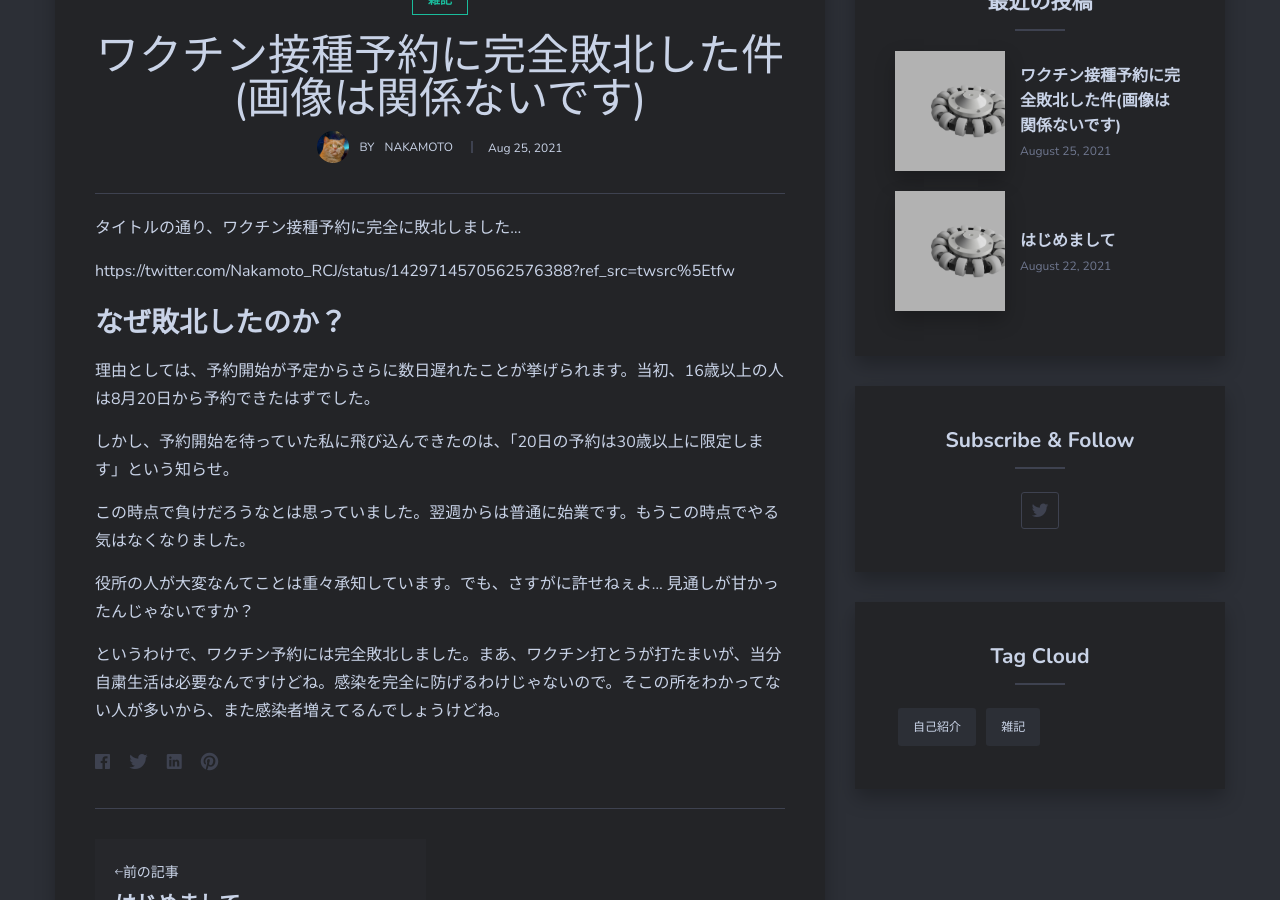
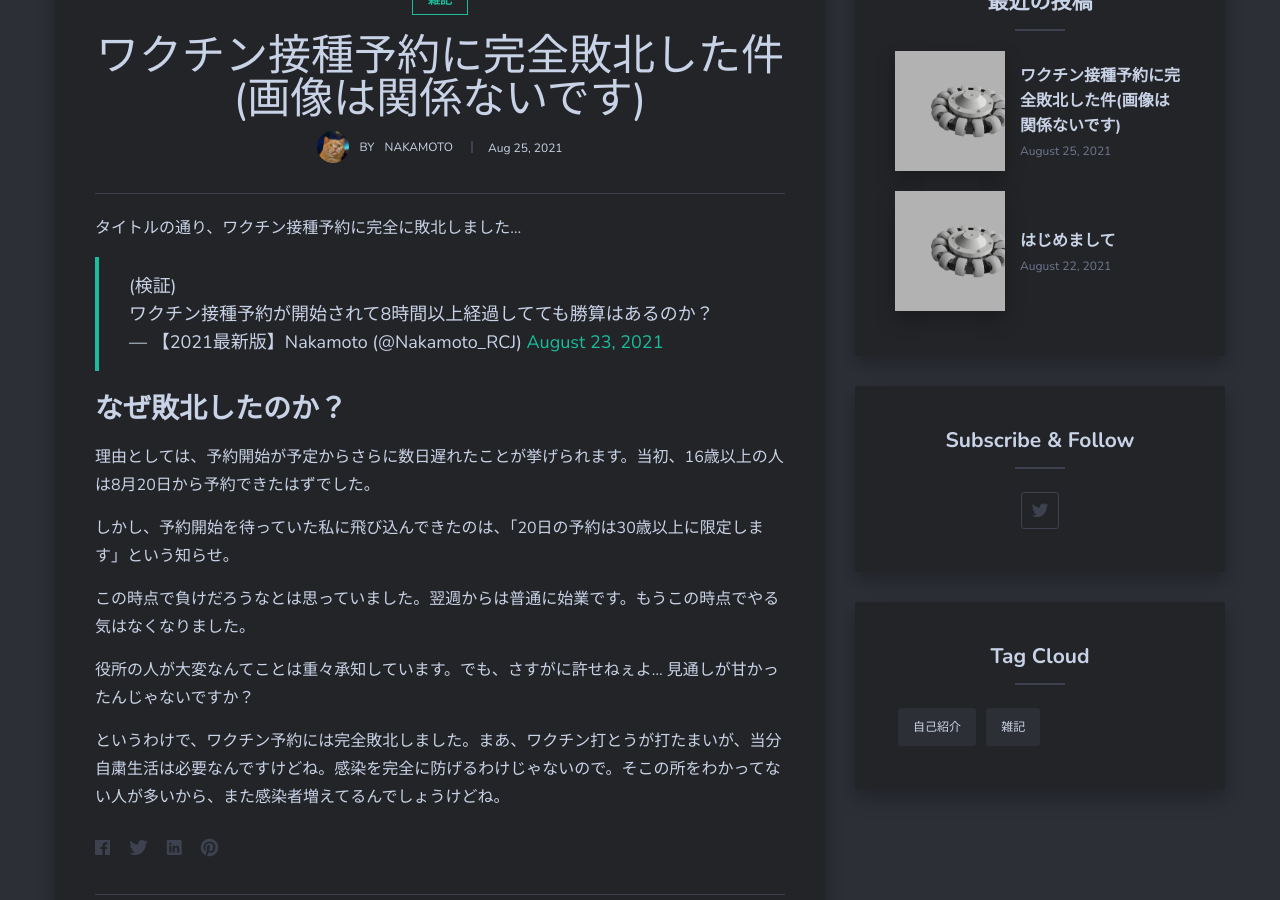
Before and after one commit to RP-800/RP-800.github.io, a Jekyll site: the page built from _posts/2021-08-25-20210825.markdown, in a window 1280 px wide and 900 px high, scrolled down 780 px. Built offline with Jekyll 4.4.1, drawn with Linux system fonts in a browser that asks for light colours; nearby versions of some CDN libraries; comment, search, counter and statistics services are not loaded.

Commit message:
Update 2021-08-25-20210825.markdown

```diff
--- a/_posts/2021-08-25-20210825.markdown
+++ b/_posts/2021-08-25-20210825.markdown
@@ -7,7 +7,7 @@
 ---
 タイトルの通り、ワクチン接種予約に完全に敗北しました...
 
-https://twitter.com/Nakamoto_RCJ/status/1429714570562576388?ref_src=twsrc%5Etfw
+<blockquote class="twitter-tweet"><p lang="ja" dir="ltr">(検証)<br>ワクチン接種予約が開始されて8時間以上経過してても勝算はあるのか？</p>&mdash; 【2021最新版】Nakamoto (@Nakamoto_RCJ) <a href="https://twitter.com/Nakamoto_RCJ/status/1429714570562576388?ref_src=twsrc%5Etfw">August 23, 2021</a></blockquote> <script async src="https://platform.twitter.com/widgets.js" charset="utf-8"></script>
 
 ## なぜ敗北したのか？
 
```
